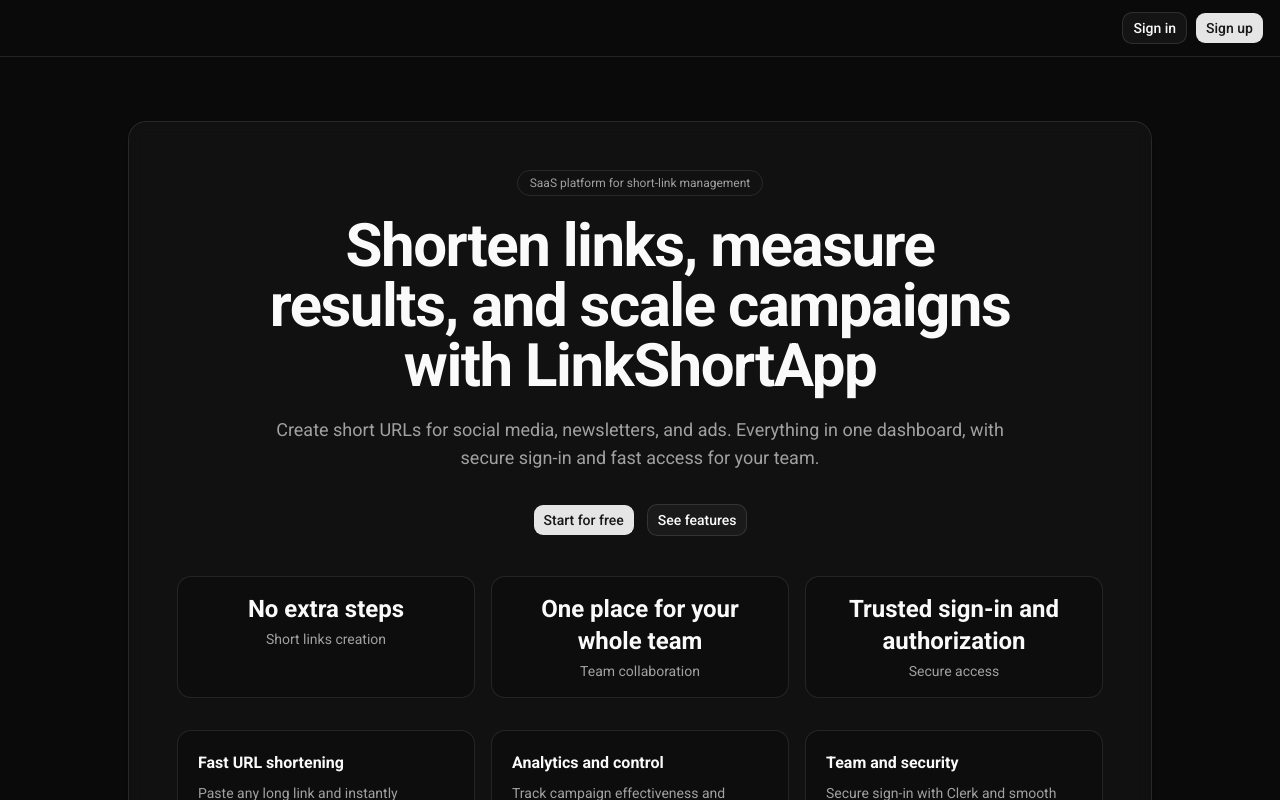
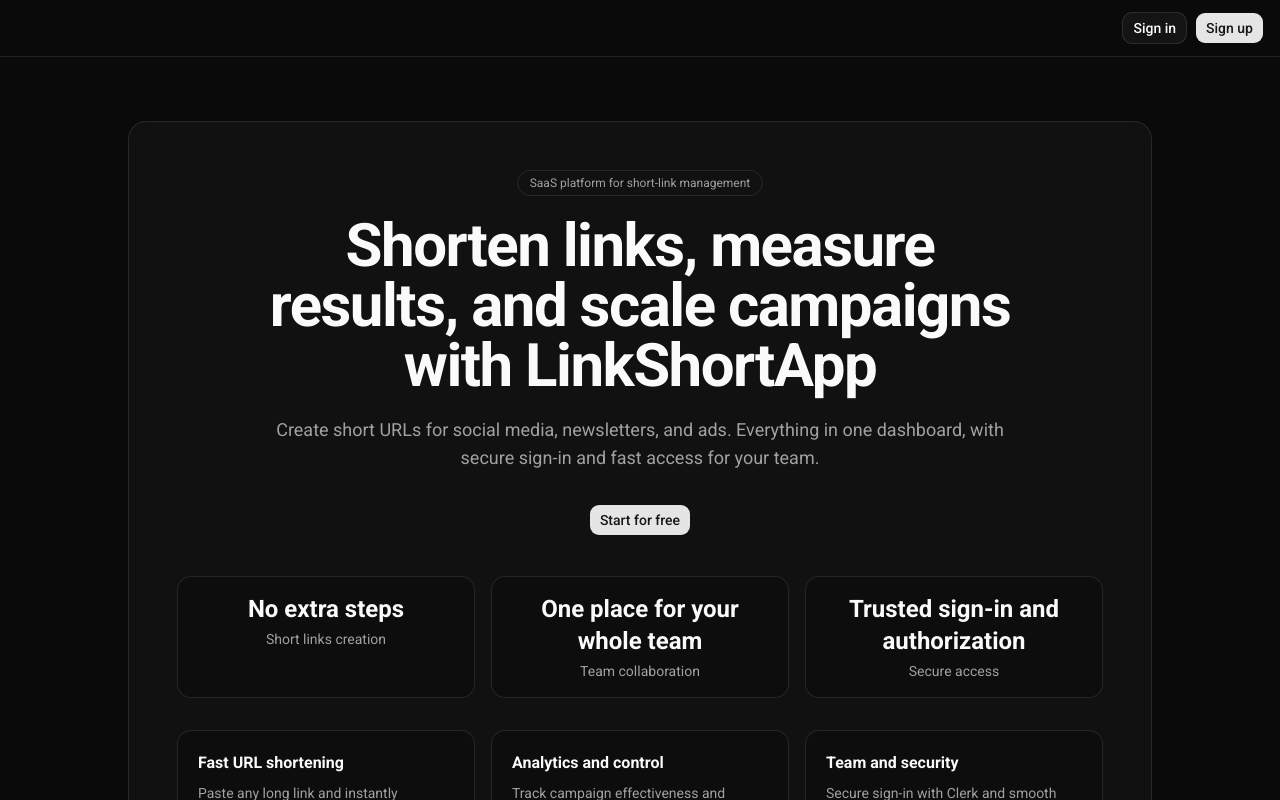
Before and after one commit to MatrasTomek/linkshortapp, a Next.js app: page / in a window 1280 px wide. Shown: the top 800 px of the page. Built offline with nearby package versions, Linux system fonts and the light colour scheme; no server answers.

Commit message:
fix: correct formatting in homepage description and remove unused button

```diff
--- a/app/page.tsx
+++ b/app/page.tsx
@@ -38,8 +38,8 @@
 						Shorten links, measure results, and scale campaigns with LinkShortApp
 					</h1>
 					<p className="mt-5 text-lg text-muted-foreground">
-						Create short URLs for social media, newsletters, and ads. Everything in one dashboard,
-						with secure sign-in and fast access for your team.
+						Create short URLs for social media, newsletters, and ads. Everything in one dashboard, with secure sign-in and fast
+						access for your team.
 					</p>
 					<div className="mt-8 flex flex-wrap items-center justify-center gap-3">
 						{userId ? (
@@ -51,9 +51,6 @@
 								<Button>Start for free</Button>
 							</SignInButton>
 						)}
-						<Button asChild variant="outline">
-							<Link href="#features">See features</Link>
-						</Button>
 					</div>
 				</div>
 
```
